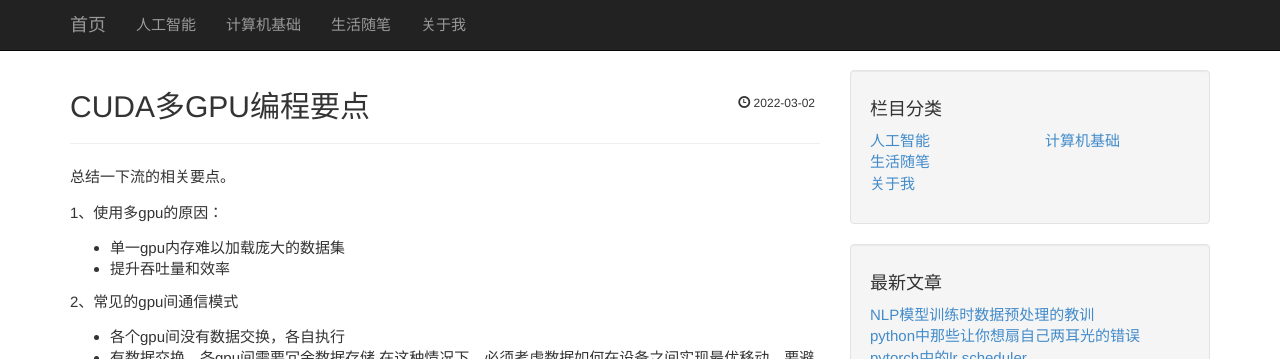
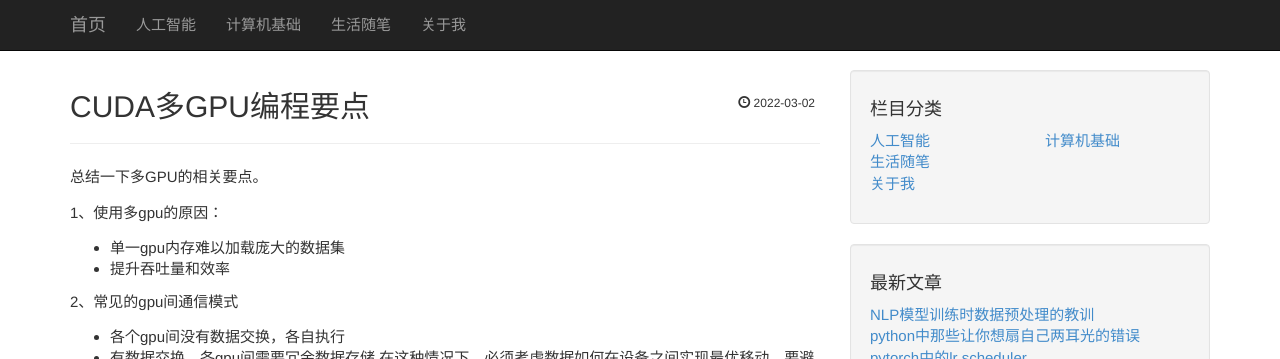
Before and after one commit to liwenju0/liwenju0.github.io, a Jekyll site: the page built from _posts/2022-03-02-CUDA多GPU编程.md, in a window 1280 px wide and 900 px high. Shown: the top 359 px of the window. Built offline with Jekyll 4.4.1, drawn with Linux system fonts in a browser that asks for light colours.

Commit message:
fix typo

```diff
--- a/_posts/2022-03-02-CUDA多GPU编程.md
+++ b/_posts/2022-03-02-CUDA多GPU编程.md
@@ -6,7 +6,7 @@ category: "AI"
 published: true
 ---
 
-总结一下流的相关要点。
+总结一下多GPU的相关要点。
 
 1、使用多gpu的原因：
 
```
Also changed, not shown: _posts/2022-03-02-CUDA中的流.md (+1 -1 lines).
